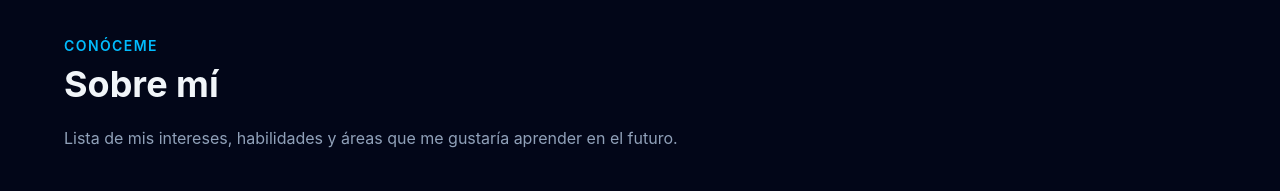
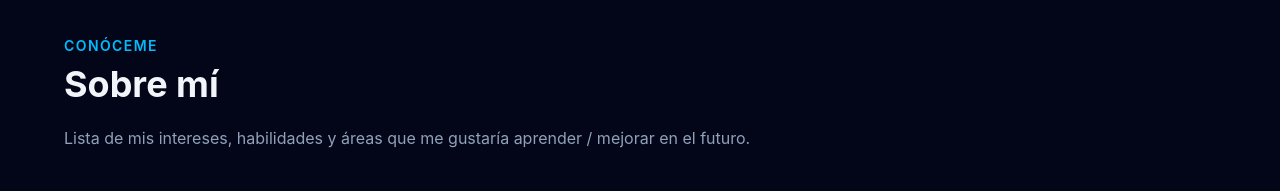
Before and after one commit to haranac/Portafolio, a React app: page / in a window 1280 px wide. Shown: the part 860-1051 px from the top of the page. Built offline with nearby package versions, Linux system fonts and the light colour scheme; the HTML template or start-up script is replaced by a standard one.

Commit message:
Update text in About component for clarity

```diff
--- a/src/components/About.jsx
+++ b/src/components/About.jsx
@@ -29,7 +29,7 @@ function About() {
         </h2>
 
         <p className="mt-5 max-w-3xl leading-7 text-slate-400">
-          Lista de mis intereses, habilidades y áreas que me gustaría aprender en el futuro.
+          Lista de mis intereses, habilidades y áreas que me gustaría aprender / mejorar en el futuro.
         </p>
 
         <div className="mt-10 grid gap-6 md:grid-cols-3">
```
